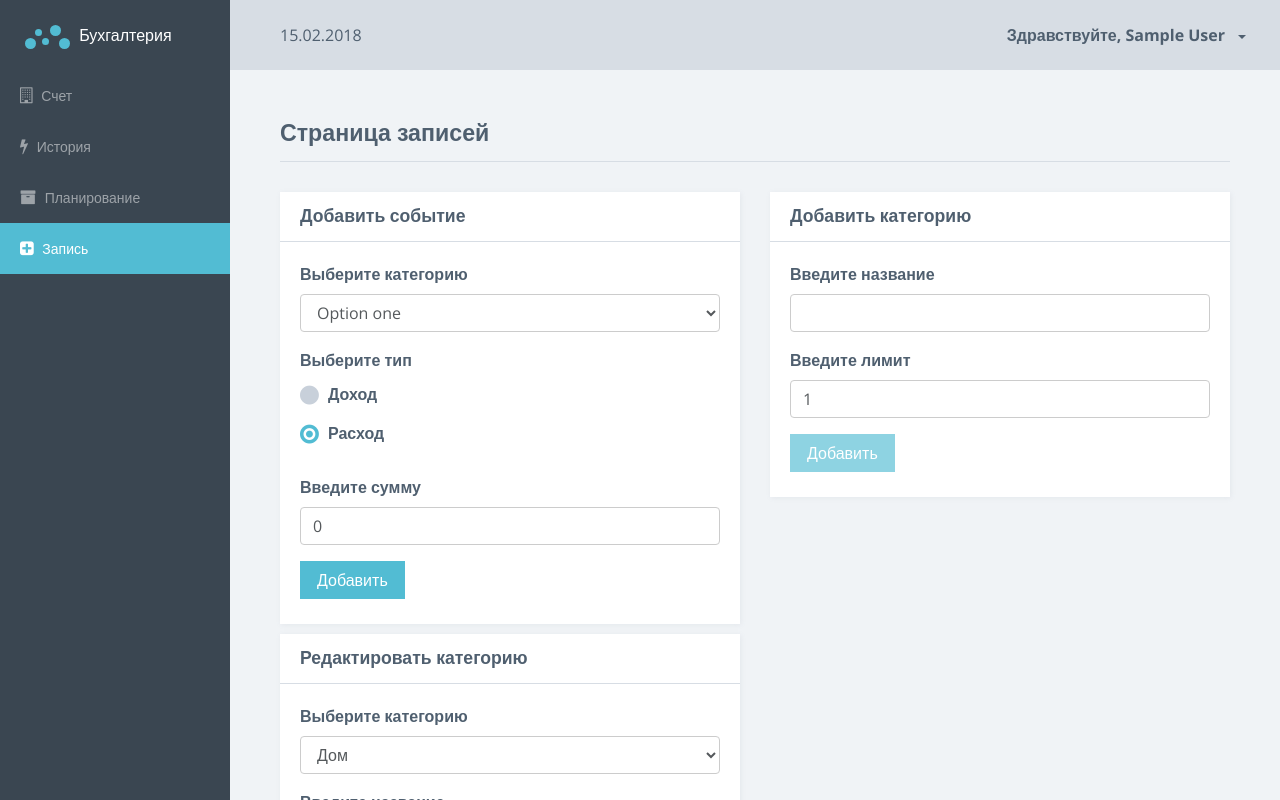
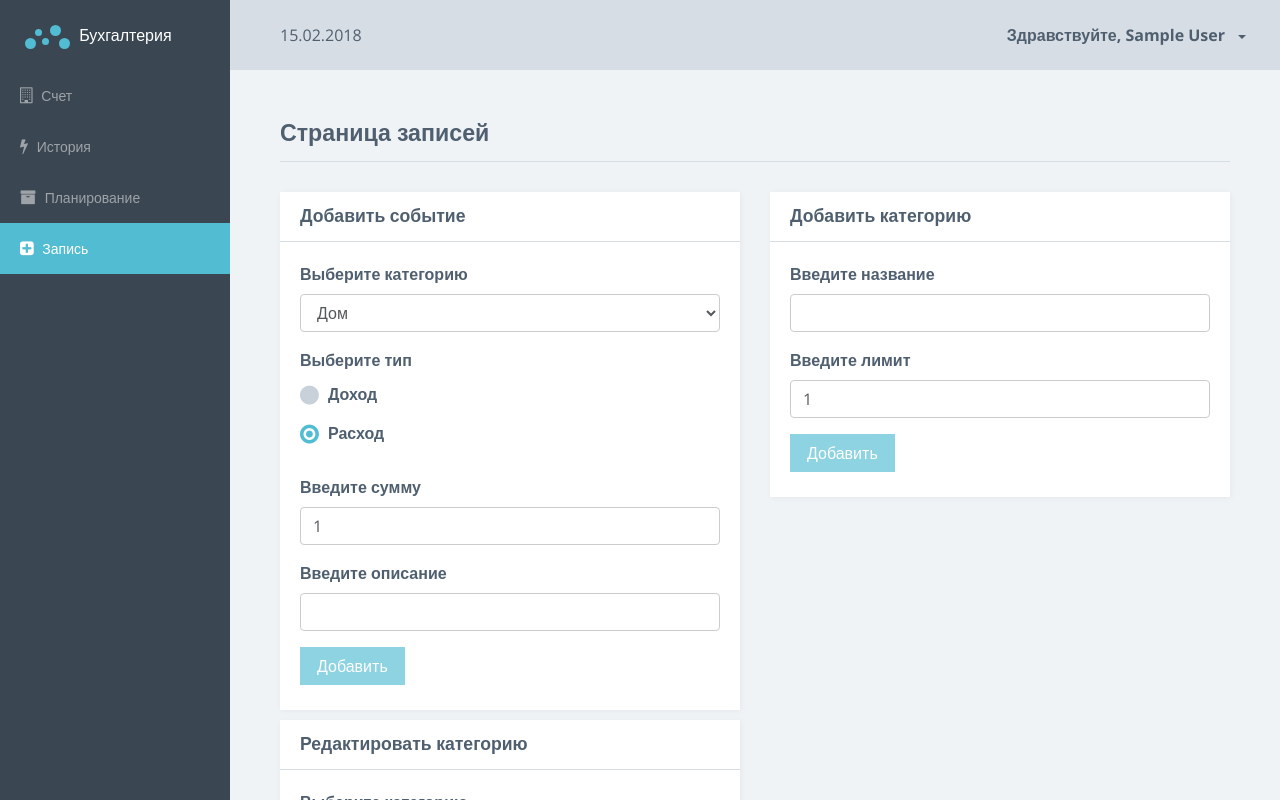
Before and after one commit to adherents/family-budget, an Angular app: page /system/records in a window 1280 px wide. Built offline with nearby package versions, Linux system fonts and the light colour scheme; data requests are answered from the project's data file; sample sign-in values are in the browser's storage.

Commit message:
adding events functionality

```diff
--- a/db.json
+++ b/db.json
@@ -8,7 +8,7 @@
     }
   ],
   "bill": {
-    "value": 100000,
+    "value": 112500,
     "currency": "RUB"
   },
   "categories": [
@@ -73,6 +73,14 @@
       "date": "10.06.2017 14:01:58",
       "id": 5,
       "description": "Заправка + проход ТО"
+    },
+    {
+      "type": "income",
+      "amount": 12500,
+      "category": 1,
+      "date": "23.02.2018 14:41:18",
+      "description": "test",
+      "id": 6
     }
   ]
 }
--- a/src/app/system/records-page/add-category/add-category.component.ts
+++ b/src/app/system/records-page/add-category/add-category.component.ts
@@ -1,5 +1,6 @@
-import { Component, Output, EventEmitter } from '@angular/core';
+import { Component, Output, EventEmitter, OnDestroy } from '@angular/core';
 import { NgForm } from '@angular/forms';
+import { Subscription } from 'rxjs';
 
 import { CategoriesService } from '../../shared/services/categories.service';
 import { Category } from '../../shared/models/category.model';
@@ -9,8 +10,9 @@
   templateUrl: './add-category.component.html',
   styleUrls: ['./add-category.component.scss']
 })
-export class AddCategoryComponent {
+export class AddCategoryComponent implements OnDestroy {
   @Output() onCategoryAdd = new EventEmitter<Category>();
+  sub1: Subscription;
 
   constructor(private categoriesService: CategoriesService) { }
 
@@ -20,7 +22,7 @@
 
     const category = new Category(name, amount);
 
-    this.categoriesService.addCategory(category)
+    this.sub1 = this.categoriesService.addCategory(category)
       .subscribe((category: Category) => {
         form.reset();
         form.form.patchValue({amount: 1});
@@ -28,4 +30,8 @@
       });
   }
 
+  ngOnDestroy() {
+    if(this.sub1) this.sub1.unsubscribe();
+  }
+
 }
--- a/src/app/system/records-page/add-event/add-event.component.html
+++ b/src/app/system/records-page/add-event/add-event.component.html
@@ -5,36 +5,96 @@
 		</div>
 	</div>
 	<div class="card-block">
-		<form>
+		<div
+			class="alert alert-{{message.type}}"
+			*ngIf="message.text"
+		>
+			{{message.text}}
+		</div>
+		<form #f="ngForm" (ngSubmit)="onSubmit(f)">
 			<div class="form-group">
 				<label class="control-label" for="category">Выберите категорию</label>
-				<select class="form-control" id="category">
-					<option>Option one</option>
-					<option>Option two</option>
-					<option>Option three</option>
-					<option>Option four</option>
+				<select
+					class="form-control"
+					id="category"
+					required
+					[ngModel]="1"
+					name="category"
+				>
+					<option
+						*ngFor="let c of categories"
+						[value]="c.id"
+					>
+						{{c.name}}
+					</option>
 				</select>
 			</div>
 			<div class="form-group">
 				<label class="control-label">Выберите тип</label>
-				<div>
+				<div *ngFor="let t of types">
 					<label>
-						<input class="radio" name="radios" type="radio">
-						<span>Доход</span>
-					</label>
-				</div>
-				<div>
-					<label>
-						<input class="radio" name="radios" type="radio" checked>
-						<span>Расход</span>
+						<input
+							class="radio"
+							name="type"
+							type="radio"
+							[value]="t.type"
+							required
+							[ngModel]="'outcome'"
+						>
+						<span>{{t.label}}</span>
 					</label>
 				</div>
 			</div>
-			<div class="form-group">
+			<div
+				class="form-group"
+				[ngClass]="{'has-error': amount.invalid && amount.touched}"
+			>
 				<label class="control-label" for="amount">Введите сумму</label>
-				<input type="number" value="0" id="amount" class="form-control">
+				<input
+					type="number"
+					id="amount"
+					class="form-control"
+					name="amount"
+					[ngModel]="1"
+					min="1"
+					#amount="ngModel"
+					required
+				>
+				<span
+					class="form-help-text"
+					*ngIf="amount.invalid && amount.touched"
+				>
+					Поле не может быть пустым.
+				</span>
 			</div>
-			<button type="submit" class="btn btn-primary">Добавить</button>
+			<div
+				class="form-group"
+				[ngClass]="{'has-error': description.invalid && description.touched}"
+			>
+				<label class="control-label" for="description">Введите описание</label>
+				<input
+					type="text"
+					id="description"
+					class="form-control"
+					name="description"
+					ngModel
+					#description="ngModel"
+					required
+				>
+				<span
+					class="form-help-text"
+					*ngIf="description.invalid && description.touched"
+				>
+					Поле не может быть пустым.
+				</span>
+			</div>
+			<button
+				type="submit"
+				class="btn btn-primary"
+				[disabled]="f.invalid"
+			>
+				Добавить
+			</button>
 		</form>
 	</div>
 </div>
--- a/src/app/system/records-page/add-event/add-event.component.ts
+++ b/src/app/system/records-page/add-event/add-event.component.ts
@@ -1,15 +1,82 @@
-import { Component, OnInit } from '@angular/core';
+import { Component, OnInit, Input, OnDestroy } from '@angular/core';
+import { NgForm } from '@angular/forms';
+import * as moment from 'moment';
+import { Subscription } from 'rxjs';
+
+import { Category } from '../../shared/models/category.model';
+import { FBEvent } from '../../shared/models/event.model';
+import { EventsService } from '../../shared/services/events.service';
+import { BillService } from '../../shared/services/bill.service';
+import { Bill } from '../../shared/models/bill.model';
+import { Message } from '../../../shared/models/message.model';
 
 @Component({
   selector: 'fb-add-event',
   templateUrl: './add-event.component.html',
   styleUrls: ['./add-event.component.scss']
 })
-export class AddEventComponent implements OnInit {
+export class AddEventComponent implements OnInit, OnDestroy {
+  @Input() categories: Category[] = [];
+  sub1: Subscription;
+  sub2: Subscription;
+  types = [
+    {type: 'income', label: 'Доход'},
+    {type: 'outcome', label: 'Расход'}
+  ];
 
-  constructor() { }
+  message: Message;
+
+  constructor(private eventsService: EventsService,
+              private billService: BillService) {
+  }
 
   ngOnInit() {
+    this.message = new Message('danger', '');
   }
 
+  private showMessage(text: string) {
+    this.message.text = text;
+    window.setTimeout(() => this.message.text = '', 5000);
+  }
+
+  onSubmit(form: NgForm) {
+    let {amount, description, category, type} = form.value;
+    if (amount < 0) amount *= -1;
+
+    const event = new FBEvent(
+      type, amount, +category,
+      moment().format('DD.MM.YYYY HH:mm:ss'), description
+    );
+
+    this.sub1 = this.billService.getBill()
+      .subscribe((bill: Bill) => {
+        let value = 0;
+        if (type === 'outcome') {
+          if (amount > bill.value) {
+            this.showMessage(`На счету недостаточно средств. Вам не хватает ${amount - bill.value}р.`);
+            return;
+          } else {
+            value = bill.value - amount;
+          }
+        } else {
+          value = bill.value + amount;
+        }
+
+        this.sub2 = this.billService.updateBill({value, currency: bill.currency})
+          .mergeMap(() => this.eventsService.addEvent(event))
+          .subscribe(() => {
+            form.setValue({
+              amount: 0,
+              description: ' ',
+              category: 1,
+              type: 'outcome'
+            });
+          });
+      });
+  }
+
+  ngOnDestroy() {
+    if(this.sub1) this.sub1.unsubscribe();
+    if(this.sub2) this.sub2.unsubscribe();
+  }
 }
--- a/src/app/system/records-page/edit-category/edit-category.component.ts
+++ b/src/app/system/records-page/edit-category/edit-category.component.ts
@@ -1,5 +1,6 @@
-import { Component, OnInit, Input, Output, EventEmitter } from '@angular/core';
+import { Component, OnInit, Input, Output, EventEmitter, OnDestroy } from '@angular/core';
 import { NgForm } from '@angular/forms';
+import { Subscription } from 'rxjs';
 
 import { Category } from '../../shared/models/category.model';
 import { CategoriesService } from '../../shared/services/categories.service';
@@ -10,10 +11,11 @@
   templateUrl: './edit-category.component.html',
   styleUrls: ['./edit-category.component.scss']
 })
-export class EditCategoryComponent implements OnInit {
+export class EditCategoryComponent implements OnInit, OnDestroy {
   @Input() categories: Category[] = [];
   @Output() onCategoryEdit = new EventEmitter<Category>();
 
+  sub1: Subscription;
   currentCategoryId = 1;
   currentCategory: Category;
   message: Message;
@@ -36,7 +38,7 @@
 
     const category = new Category(name, amount, +this.currentCategoryId);
 
-    this.categoriesService.updateCategory(category)
+    this.sub1 = this.categoriesService.updateCategory(category)
       .subscribe((category: Category) => {
         this.onCategoryEdit.emit(category);
         this.message.text = 'Категория отредактирована.';
@@ -44,4 +46,8 @@
       });
   }
 
+  ngOnDestroy() {
+    if(this.sub1) this.sub1.unsubscribe();
+  }
+
 }
--- a/src/app/system/records-page/records-page.component.html
+++ b/src/app/system/records-page/records-page.component.html
@@ -11,7 +11,7 @@
 <section class="section" *ngIf="isLoaded">
 	<div class="row">
 		<div class="col-md-6">
-			<fb-add-event></fb-add-event>
+			<fb-add-event [categories]="categories"></fb-add-event>
 		</div>
 		<div class="col-md-6">
 			<fb-add-category (onCategoryAdd)="newCategoryAdded($event)"></fb-add-category>
--- a/src/app/system/shared/models/event.model.ts
+++ b/src/app/system/shared/models/event.model.ts
@@ -0,0 +1,10 @@
+export class FBEvent {
+    constructor(
+        public type: string,
+        public amount: number,
+        public category: number,
+        public date: string,
+        public description: string,
+        public id?: number
+    ) {}
+}
--- a/src/app/system/shared/services/bill.service.ts
+++ b/src/app/system/shared/services/bill.service.ts
@@ -16,6 +16,10 @@
         return this.get('bill');
     }
 
+    updateBill(bill: Bill): Observable<Bill> {
+        return this.put('bill', bill);
+    }
+
     getCurrency(base: string = 'RUB'): Observable<any> {
         return this.http.get(`https://api.fixer.io/latest?base=${base}`)
             .map((response: Response) => response.json());
--- /dev/null
+++ b/src/app/system/shared/services/events.service.ts
@@ -0,0 +1,20 @@
+import { Injectable } from '@angular/core';
+import { Http, Response } from '@angular/http';
+import { Observable } from 'rxjs/Observable';
+import 'rxjs/add/operator/map';
+import 'rxjs/add/operator/catch';
+
+import { BaseApi } from '../../../shared/core/base-api';
+import { FBEvent } from '../models/event.model';
+
+@Injectable()
+export class EventsService extends BaseApi {
+    constructor(public http: Http) {
+        super(http);
+    }
+
+    addEvent(event: FBEvent): Observable<FBEvent> {
+        return this.post('events', event);
+    }
+
+}
--- a/src/app/system/system.module.ts
+++ b/src/app/system/system.module.ts
@@ -19,6 +19,7 @@
 import { AddCategoryComponent } from './records-page/add-category/add-category.component';
 import { EditCategoryComponent } from './records-page/edit-category/edit-category.component';
 import { CategoriesService } from './shared/services/categories.service';
+import { EventsService } from './shared/services/events.service';
 
 
 @NgModule({
@@ -46,7 +47,8 @@
     ],
     providers: [
         BillService,
-        CategoriesService
+        CategoriesService,
+        EventsService
     ],
 })
 export class SystemModule { }
```
